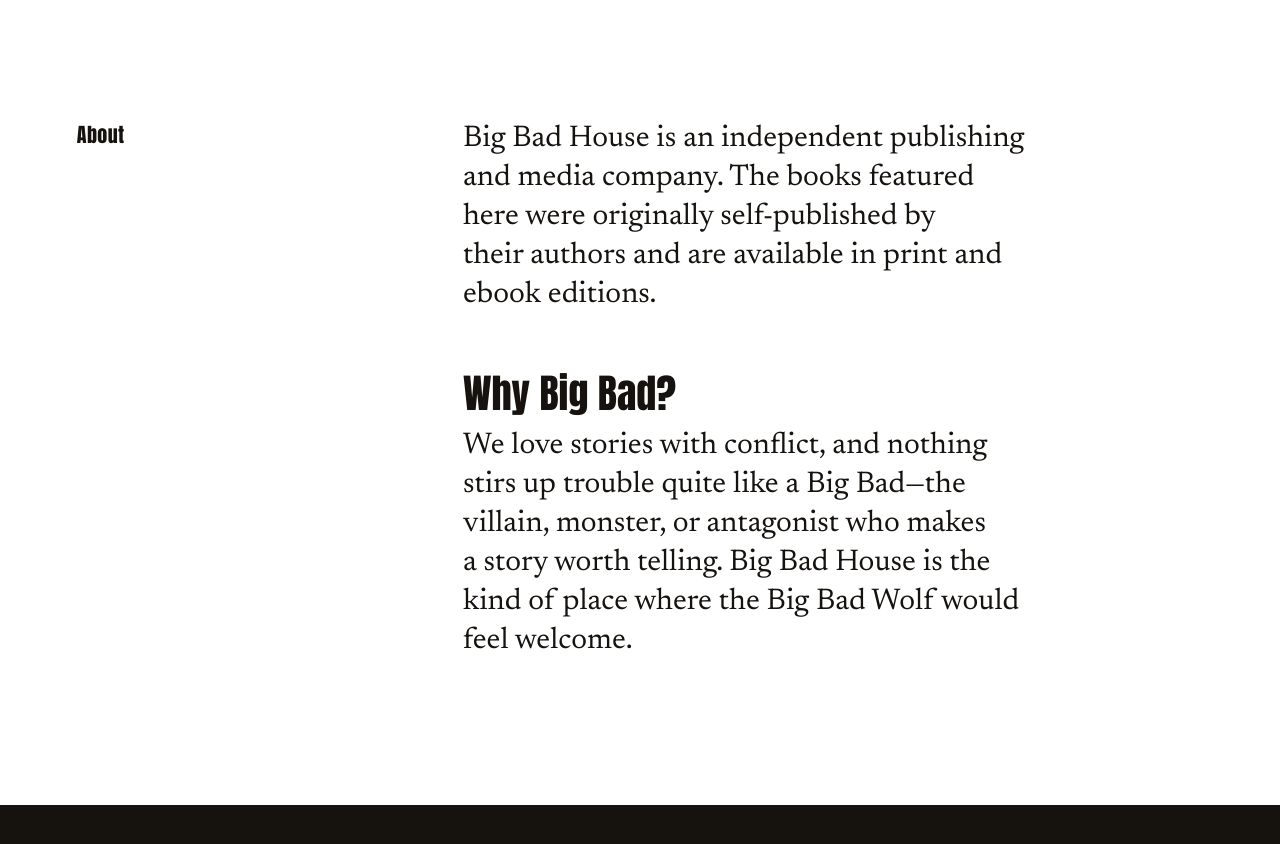
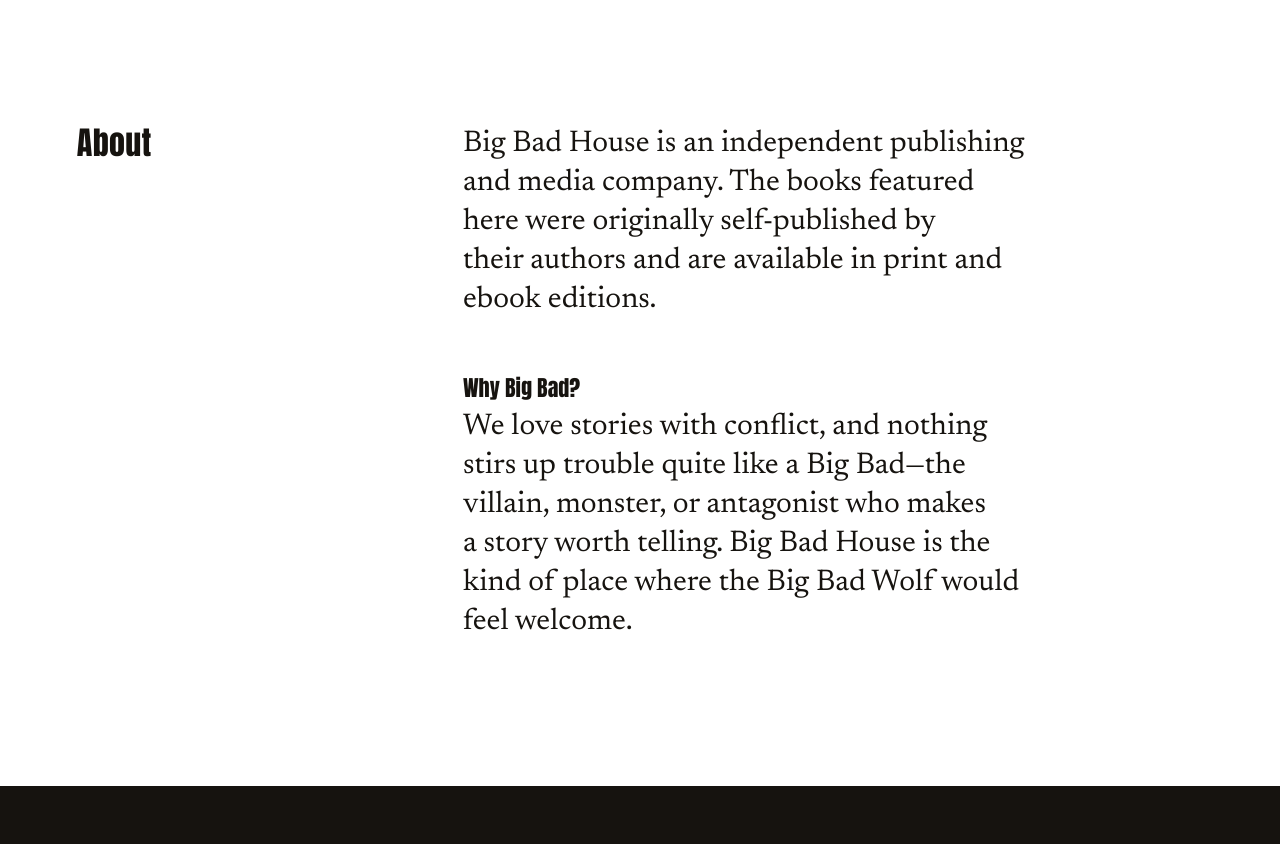
Before and after one commit to ethanryan/big-bad-house, a Next.js app: page / in a window 1280 px wide. Shown: the part 1580-2424 px from the top of the page. Built offline with nearby package versions, Linux system fonts and the light colour scheme.

Commit message:
heading size update

```diff
--- a/app/page.module.css
+++ b/app/page.module.css
@@ -81,8 +81,9 @@
 .sectionLabel {
   font-family: var(--font-display);
   font-weight: 400;
-  font-size: 1.25rem;
-  letter-spacing: 0.02em;
+  font-size: clamp(1.625rem, 3vw, 2rem);
+  line-height: 1.1;
+  letter-spacing: 0.01em;
 }
 
 /* Books */
@@ -118,10 +119,10 @@
 
 .aboutHeading {
   margin-top: clamp(2.5rem, 5vw, 3.5rem);
-  margin-bottom: 0.75rem;
+  margin-bottom: 0.5rem;
   font-family: var(--font-display);
   font-weight: 400;
-  font-size: clamp(1.75rem, 3.6vw, 2.5rem);
+  font-size: clamp(1.25rem, 2vw, 1.375rem);
   line-height: 1.1;
 }
 
```
